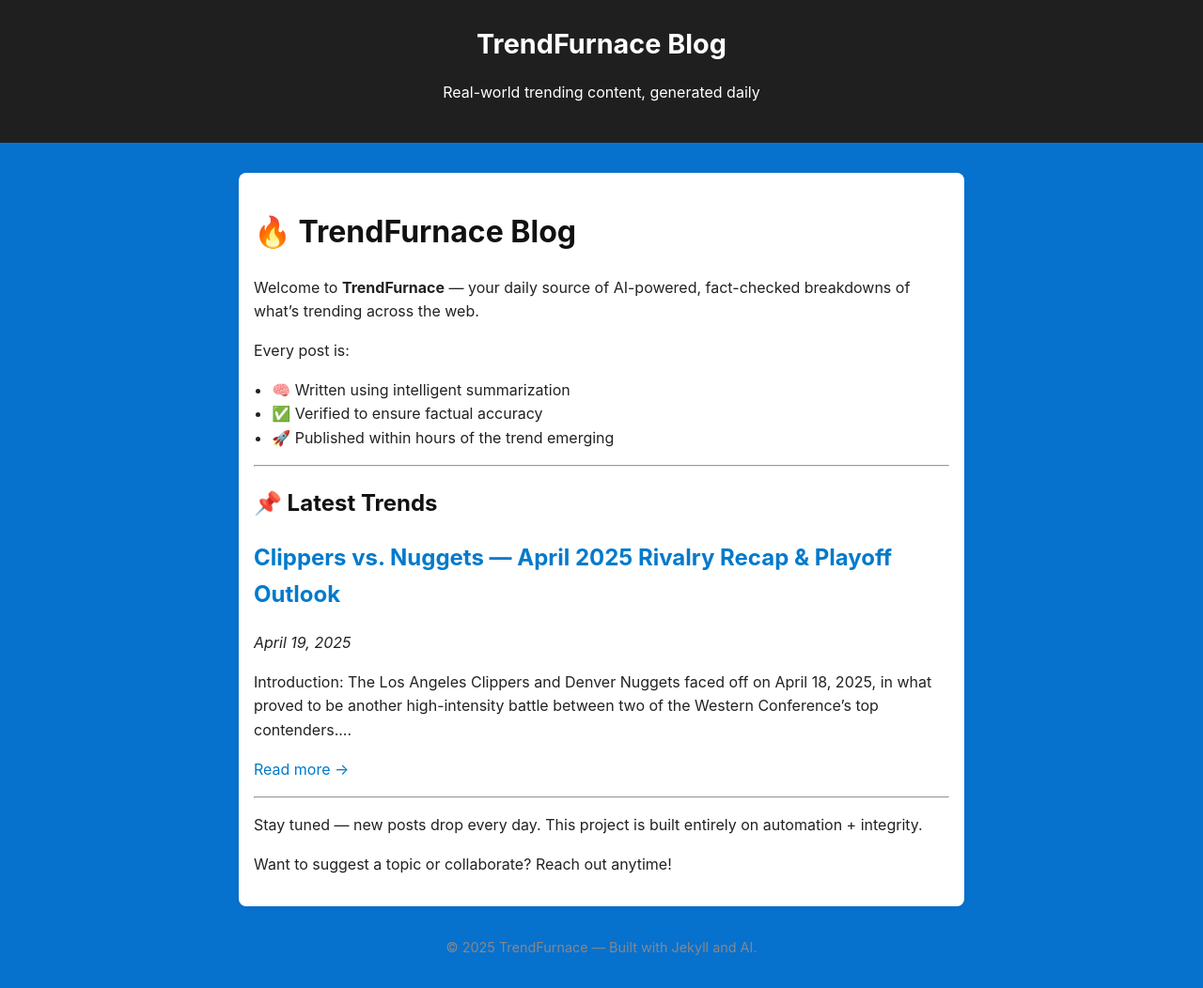
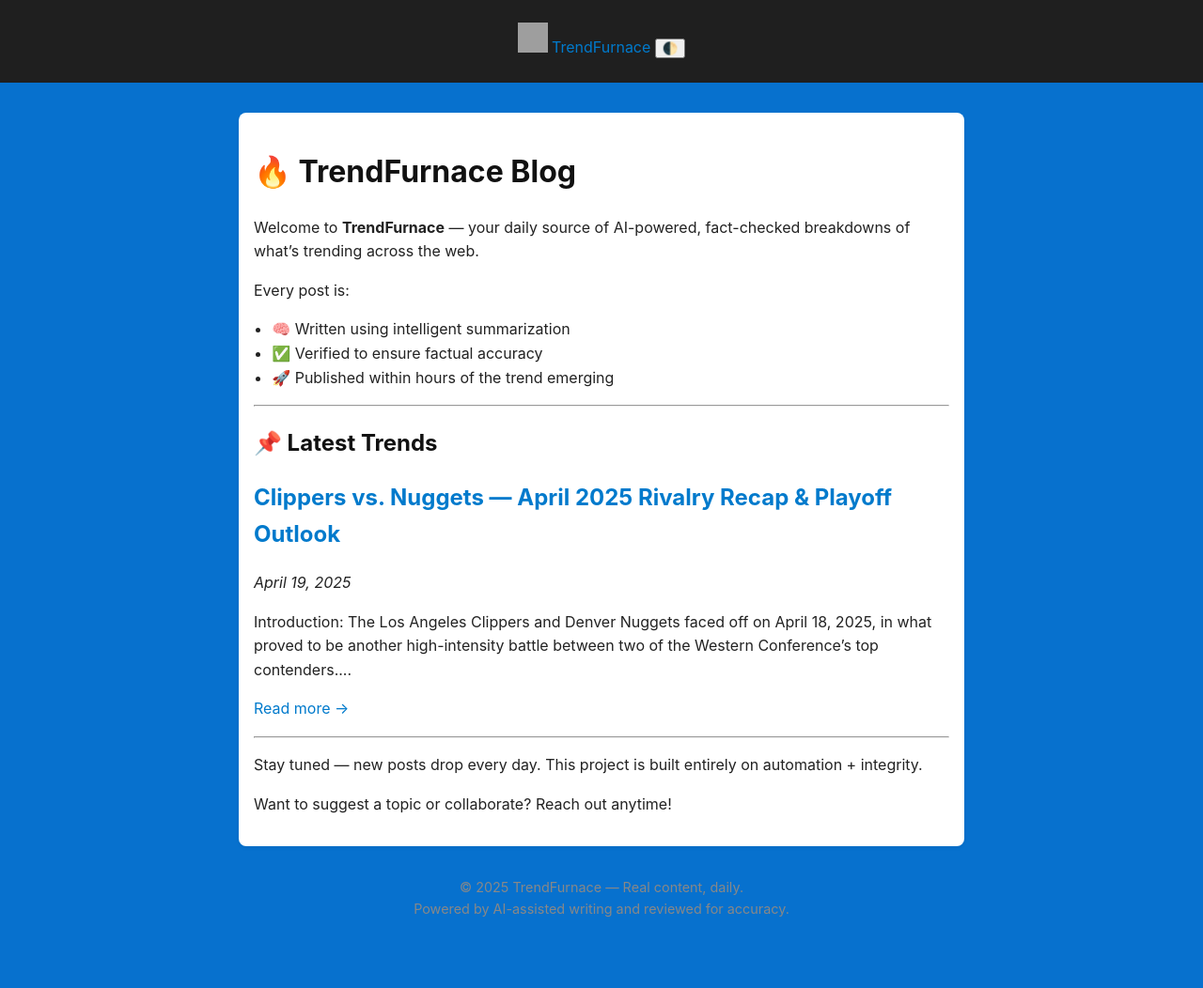
Before and after one commit to Monsieur-Nico/trendfurnace-blog, a Jekyll site: the page built from index.md, in a window 1280 px wide. Shown: the whole page at 94% size. Built offline with Jekyll 4.4.1, drawn with Linux system fonts in a browser that asks for light colours; after the commit the page ends 1011 px from its top, so only the background shows below that; grey boxes are pictures that could not be loaded.

Commit message:
Redesign site layout with logo, dark mode toggle, and SEO meta tags

```diff
--- a/_layouts/default.html
+++ b/_layouts/default.html
@@ -1,24 +1,52 @@
+<!-- _layouts/default.html -->
 <!DOCTYPE html>
-<html lang="en">
+<html lang="en" data-theme="light">
 
 <head>
   <meta charset="UTF-8">
   <meta name="viewport" content="width=device-width, initial-scale=1">
   <title>{{ page.title }} | TrendFurnace</title>
+  <link rel="icon" href="{{ site.baseurl }}/assets/images/favicon.ico" type="image/x-icon">
+  <meta name="description"
+    content="TrendFurnace delivers accurate, AI-powered summaries of trending topics across sports, tech, culture, and more—updated daily.">
+  <meta name="keywords"
+    content="trending topics, AI blog, google trends, news summaries, daily blog, SEO blog, tech, sports, content automation">
+  <meta name="author" content="Nicolas from TrendFurnace">
   <link rel="stylesheet" href="{{ site.baseurl }}/assets/css/style.css">
 </head>
 
 <body>
   <header>
-    <h1><a href="{{ '/' | relative_url }}" style="color: white; text-decoration: none;">TrendFurnace Blog</a></h1>
-    <p>Real-world trending content, generated daily</p>
+    <a href="{{ site.baseurl }}/" class="logo">
+      <img src="{{ site.baseurl }}/assets/images/logo.svg" alt="TrendFurnace Logo" width="32" height="32">
+      <span>TrendFurnace</span>
+    </a>
+    <button class="toggle-theme" onclick="toggleTheme()">🌓</button>
   </header>
+
   <main>
     {{ content }}
   </main>
+
   <footer>
-    &copy; 2025 TrendFurnace — Built with Jekyll and AI.
+    &copy; 2025 TrendFurnace — Real content, daily.<br>
+    Powered by AI-assisted writing and reviewed for accuracy.
   </footer>
+
+  <script>
+    function toggleTheme() {
+      const html = document.documentElement;
+      const newTheme = html.getAttribute('data-theme') === 'dark' ? 'light' : 'dark';
+      html.setAttribute('data-theme', newTheme);
+      localStorage.setItem('theme', newTheme);
+    }
+
+    // Load saved theme on visit
+    (function() {
+      const saved = localStorage.getItem('theme');
+      if (saved) document.documentElement.setAttribute('data-theme', saved);
+    })();
+  </script>
 </body>
 
 </html>
```
